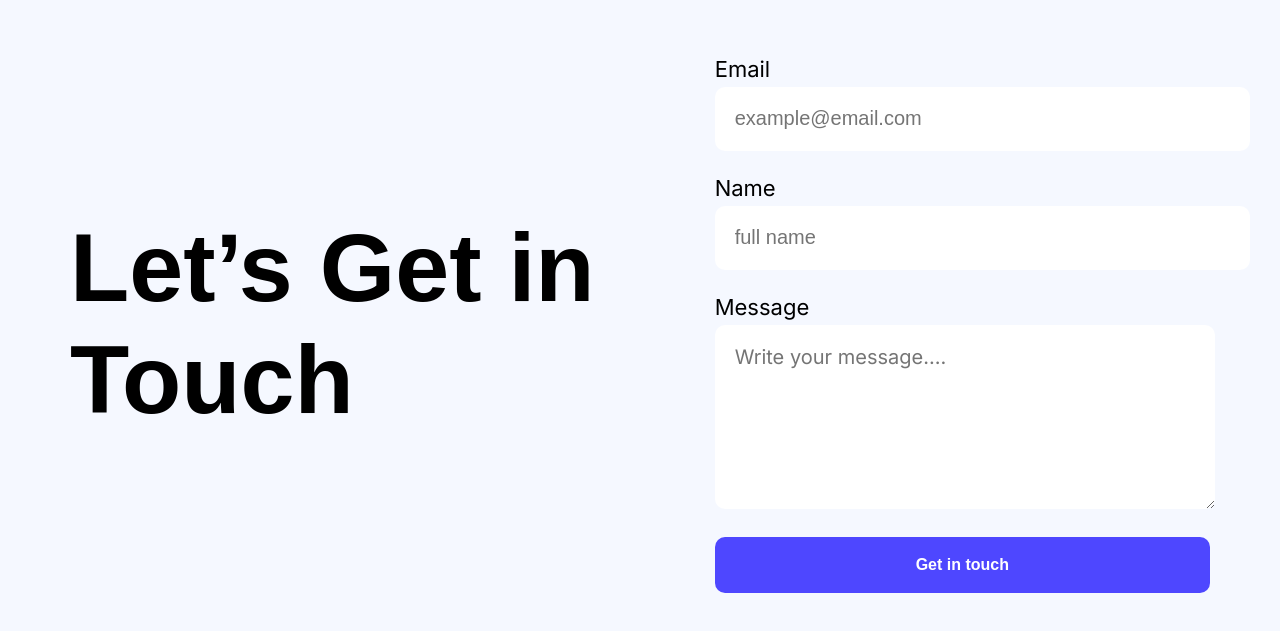
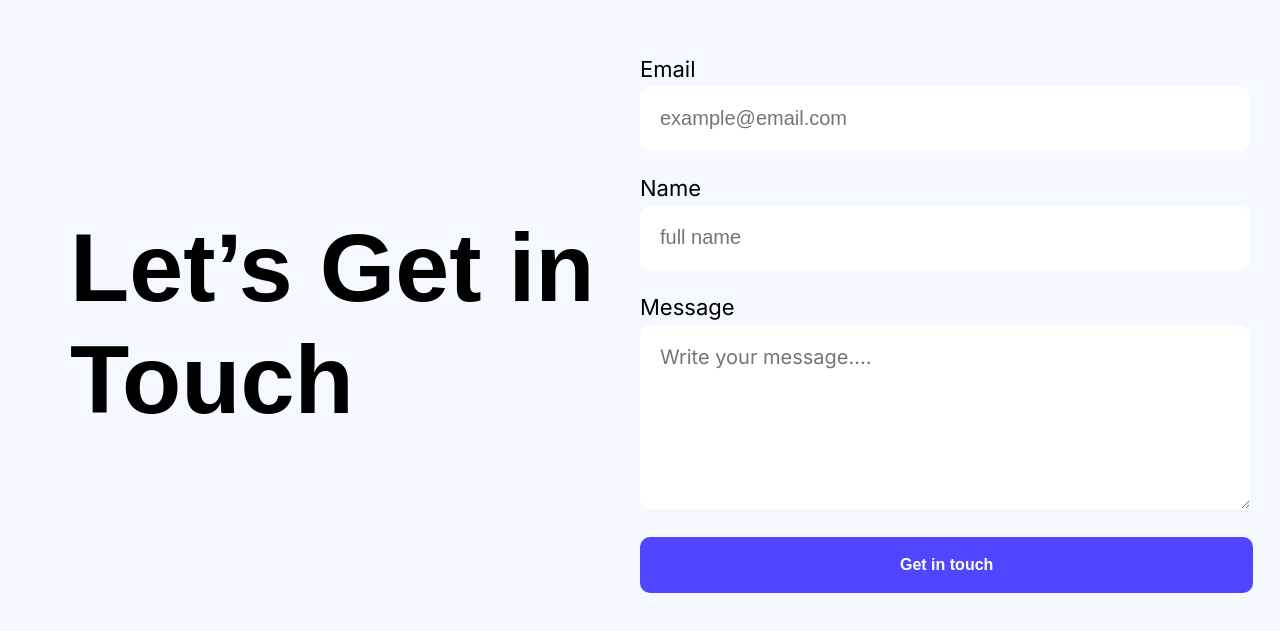
Before and after one commit to SwapnilAhmed47/Assignment-01, a plain HTML site: page index.html in a window 1280 px wide. Shown: the part 3099-3730 px from the top of the page. Drawn offline with Linux system fonts and the light colour scheme.

Commit message:
change in btn

```diff
--- a/styles/style.css
+++ b/styles/style.css
@@ -307,7 +307,7 @@ form input{
     margin-bottom: 24px;
     width: 100%;
     font-size: 20px;
-    font-weight: 600;
+    font-weight: 400;
     padding: 0 20px;
 }
 
@@ -317,7 +317,7 @@ form ::placeholder{
 
 form textarea{
     border: none;
-    width: 93%;
+    width: 100%;
     font-weight: 600;
     padding: 20px;
     font-size: 20px;
@@ -330,6 +330,7 @@ form textarea{
 
 form{
     width: 50%;
+
 
 }
 
@@ -344,7 +345,7 @@ form{
 
 
 .submit-btn{
-    padding: 19px 201px;
+    padding: 19px 260px;
     color: #FFFFFF;
     font-size: 16px;
     font-weight: bold;
@@ -353,12 +354,21 @@ form{
     white-space: nowrap;
     border-radius: 10px;
     cursor: pointer;
+
+}
+
+.submit-btn:hover{
+    background-color: rgb(205, 205, 243);
+    color: #4E47FF;
+    box-shadow: 2px 4px 4px 4px gray;
+
 }
 
 .footer-title{
     font-size: 100px;
     font-weight: 900;
     color: #4E47FF;
+    font-weight: 900;
     margin-bottom: 0px;
 }
 
```
